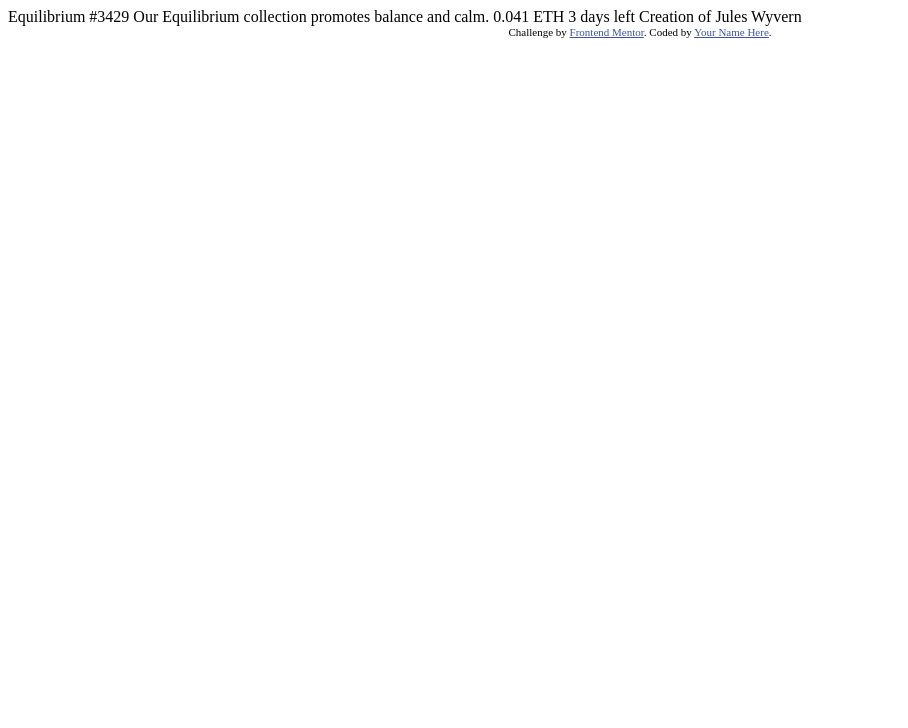
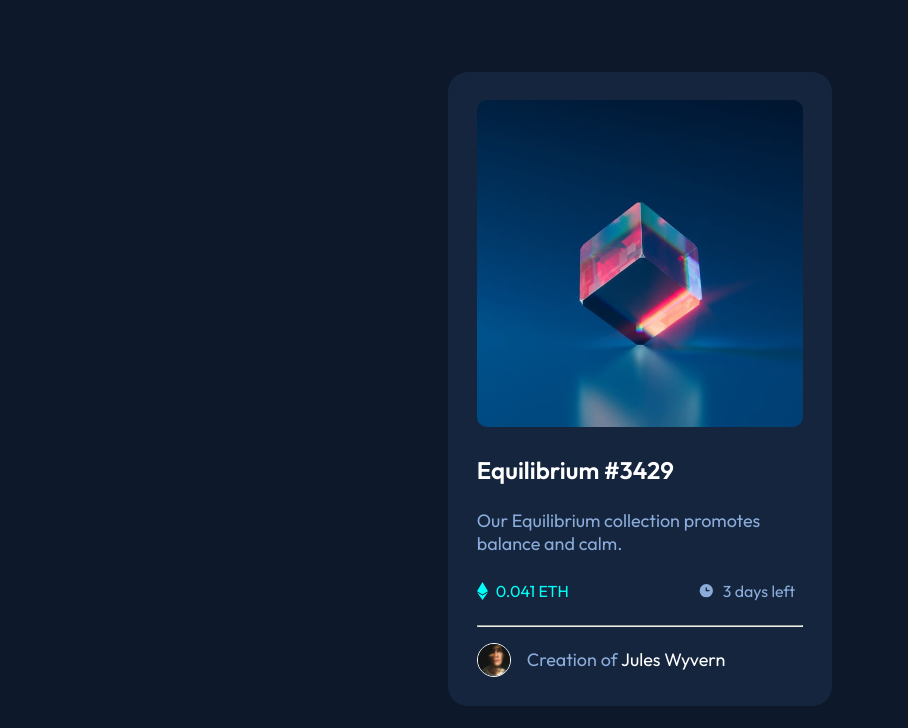
Before and after one commit to Raul-Castro/frontend-mentor-challenges, a plain HTML site: page nft-preview-card-component/index.html in a window 1280 px wide. Shown: the top 728 px of the page, without its empty margins (0-908 px from the left). Drawn offline with Linux system fonts and the light colour scheme.

Commit message:
nft-preview-card-component

```diff
--- a/nft-preview-card-component/index.html
+++ b/nft-preview-card-component/index.html
@@ -1,33 +1,72 @@
 <!DOCTYPE html>
 <html lang="en">
+
 <head>
   <meta charset="UTF-8">
-  <meta name="viewport" content="width=device-width, initial-scale=1.0"> <!-- displays site properly based on user's device -->
+  <meta name="viewport" content="width=device-width, initial-scale=1.0">
+  <!-- displays site properly based on user's device -->
 
   <link rel="icon" type="image/png" sizes="32x32" href="./images/favicon-32x32.png">
 
+  <link rel="preconnect" href="https://fonts.googleapis.com">
+  <link rel="preconnect" href="https://fonts.gstatic.com" crossorigin>
+  <link href="https://fonts.googleapis.com/css2?family=Outfit:wght@100;300;400;600&display=swap" rel="stylesheet">
+
+  <link rel="stylesheet" href="style.css">
+
   <title>Frontend Mentor | NFT preview card component</title>
+</head>
 
-  <!-- Feel free to remove these styles or customise in your own stylesheet 👍 -->
-  <style>
-    .attribution { font-size: 11px; text-align: center; }
-    .attribution a { color: hsl(228, 45%, 44%); }
-  </style>
-</head>
 <body>
+  <main>
+    <div class="card">
+      <div class="card__img">
+        <img src="images/image-equilibrium.jpg" alt="image-equilibrium nft">
+      </div>
 
-  Equilibrium #3429
+      <div class="card__caption">
+        <div class="caption__title">
+          <h1>Equilibrium #3429</h1>
+        </div>
+        <div class="caption__text">
+          <p>Our Equilibrium collection promotes balance and calm.</p>
+        </div>
+      </div>
 
-  Our Equilibrium collection promotes balance and calm.
+      <div class="card__details">
 
-  0.041 ETH
-  3 days left
+        <div class="card__details__price">
+          <img src="images/icon-ethereum.svg" alt="Ethereum icon">
+          <span class="price">0.041 ETH</span>
+        </div>
 
-  Creation of Jules Wyvern
+        <div class="card__details__expiration">
+          <img src="images/icon-clock.svg" alt="clock">
+          <span class="expiration">3 days left</span>
+        </div>
 
-  <div class="attribution">
-    Challenge by <a href="https://www.frontendmentor.io?ref=challenge" target="_blank">Frontend Mentor</a>.
-    Coded by <a href="#">Your Name Here</a>.
-  </div>
+      </div>
+
+      <hr>
+
+      <div class="card__creator">
+        <div class="creator__avatar">
+          <img src="images/image-avatar.png" alt="avatar">
+        </div>
+        <p>Creation of <span class="creator__name">Jules Wyvern</span></p>
+      </div>
+
+
+
+    </div>
+
+    <footer class="attribution">
+      <p>
+        Challenge by <a href="https://www.frontendmentor.io?ref=challenge" target="_blank">Frontend Mentor</a>.
+        Coded by <a href="https://github.com/raul-castro">Raul Castro</a>.
+      </p>
+    </footer>
+  </main>
 </body>
+
 </html>
--- /dev/null
+++ b/nft-preview-card-component/style.css
@@ -0,0 +1,111 @@
+* {
+	margin: 0;
+	padding: 0;
+	box-sizing: border-box;
+	font-family: 'Outfit', sans-serif;
+}
+
+:root {
+	--soft-blue: hsl(215, 51%, 70%);
+	--cyan: hsl(178, 100%, 50%);
+	--main-BG: hsl(217, 54%, 11%);
+	--card-BG: hsl(216, 50%, 16%);
+	--line: hsl(215, 32%, 27%);
+	--white: hsl(0, 0%, 100%);
+}
+
+html,
+body {
+	height: 100vh;
+	width: 100vw;
+	display: grid;
+	place-items: center;
+	background-color: var(--main-BG);
+}
+
+.card {
+	background-color: var(--card-BG);
+	padding: 1.8em;
+	margin: 1.8em;
+	width: 24em;
+	border-radius: 20px;
+}
+
+.card__img > img {
+	width: 100%;
+	height: 100%;
+	border-radius: 10px;
+}
+
+.caption__title > h1 {
+	font-size: 1.5em;
+	margin: 1em 0;
+	font-weight: 600;
+}
+
+.caption__text > p {
+	margin: 1em 0;
+}
+
+.card__details {
+	display: flex;
+	flex-direction: row;
+	justify-content: space-between;
+	align-items: center;
+	margin: 1em 0;
+}
+
+.card__details__price,
+.card__details__expiration {
+	display: flex;
+	flex-direction: row;
+	align-items: center;
+}
+.price,
+.expiration {
+	padding: 0.5em;
+}
+
+.price,
+a {
+	color: var(--cyan);
+}
+.expiration {
+	color: var(--soft-blue);
+}
+
+hr {
+	color: var(--line);
+	margin: 1em 0;
+}
+
+h1,
+.creator__name {
+	color: var(--white);
+}
+
+p {
+	font-size: 18px;
+	color: var(--soft-blue);
+}
+
+.card__creator {
+	display: flex;
+	align-items: center;
+}
+.creator__avatar {
+	display: grid;
+	place-items: center;
+	border: solid var(--white) 1px;
+	border-radius: 50%;
+	margin-right: 1em;
+}
+.creator__avatar > img {
+	width: 2em;
+}
+
+footer {
+	display: flex;
+	align-items: center;
+	justify-content: center;
+}
```
